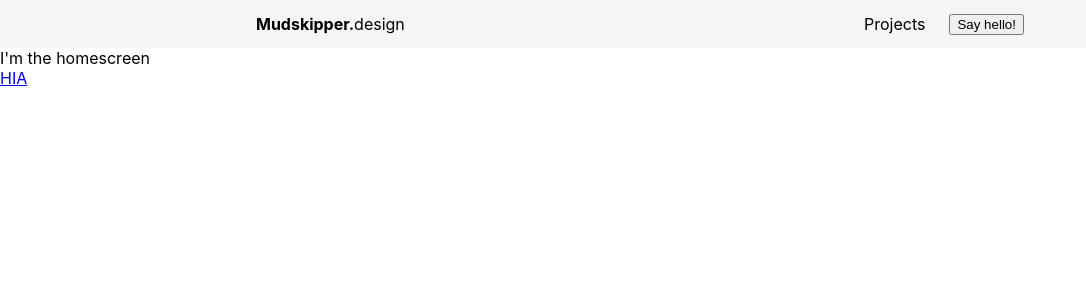
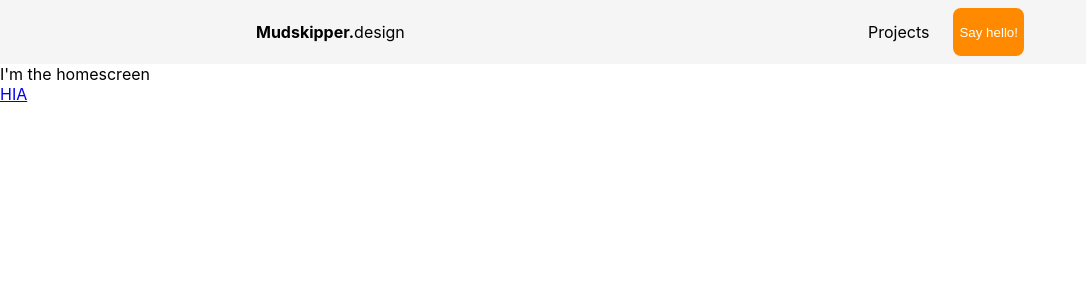
Before and after one commit to mudskipp3r/mudskipper-design, a React (Create React App) app: page / in a window 1280 px wide. Shown: the top 300 px of the page, without its empty margins (0-1086 px from the left). Built offline with nearby package versions, Linux system fonts and the light colour scheme.

Commit message:
Create styled Button

```diff
--- a/package.json
+++ b/package.json
@@ -4,6 +4,7 @@
   "private": true,
   "dependencies": {
     "@emotion/react": "^11.6.0",
+    "@emotion/styled": "^11.6.0",
     "@testing-library/jest-dom": "^5.15.0",
     "@testing-library/react": "^11.2.7",
     "@testing-library/user-event": "^12.8.3",
--- /dev/null
+++ b/src/components/Button/Button.jsx
@@ -0,0 +1,18 @@
+import React from 'react';
+import styled from '@emotion/styled';
+
+const StyledButton = styled.button`
+    border: none;
+    max-height: 56px;
+    background-color: #ff8a00;
+    color: white;
+    border-radius: 8px;
+    min-height: 48px;
+`;
+
+function Button(props) {
+    const { children } = props;
+    return <StyledButton type="button">{children}</StyledButton>;
+}
+
+export default Button;
--- a/src/components/PrimaryNavigation/PrimaryNavigation.jsx
+++ b/src/components/PrimaryNavigation/PrimaryNavigation.jsx
@@ -1,4 +1,5 @@
 import React from 'react';
+import Button from '../Button/Button';
 import HorizontalStack from '../Layout/HorizontalStack';
 
 function PrimaryNavigation() {
@@ -19,6 +20,7 @@ function PrimaryNavigation() {
                     width: '60vw',
                     height: '100%',
                     minHeight: '48px',
+                    padding: '8px 0',
                 }}
             >
                 <brand>
@@ -26,7 +28,7 @@ function PrimaryNavigation() {
                 </brand>
                 <HorizontalStack gap="24">
                     <div>Projects</div>
-                    <button class="button">Say hello!</button>
+                    <Button class="button">Say hello!</Button>
                 </HorizontalStack>
             </div>
         </nav>
```
Also changed, not shown: 1 other file (tests, documents, lock files or other folders).
